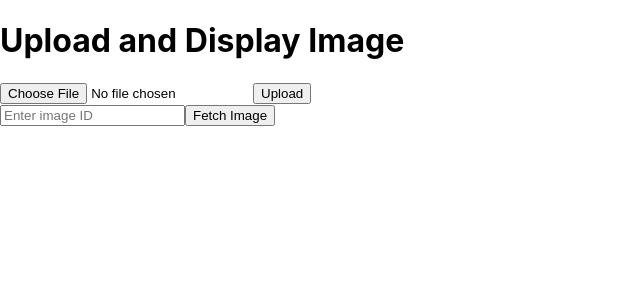
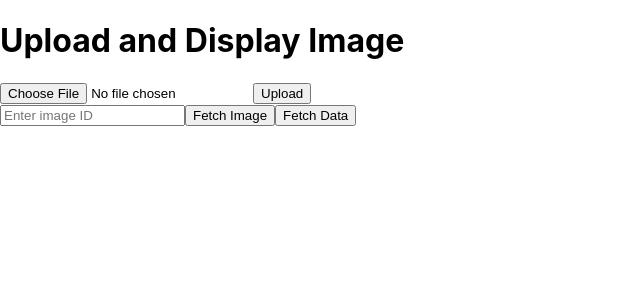
Before and after one commit to Madhumitha-16/full-stack, a React (Create React App) app: page / in a window 1280 px wide. Shown: the top 300 px of the page, without its empty margins (0-640 px from the left). Built offline with nearby package versions, Linux system fonts and the light colour scheme.

Commit message:
some changes

```diff
--- a/package.json
+++ b/package.json
@@ -7,6 +7,7 @@
     "@testing-library/react": "^13.4.0",
     "@testing-library/user-event": "^13.5.0",
     "axios": "^1.6.8",
+    "cors": "^2.8.5",
     "react": "^18.3.1",
     "react-dom": "^18.3.1",
     "react-scripts": "5.0.1",
--- a/src/DisplayImage.js
+++ b/src/DisplayImage.js
@@ -23,10 +23,24 @@ const DisplayImage = () => {
     }
   };
 
+  const handleFetchData = async () => {
+    axios({
+      method: "GET",
+      url: "https://full-stack-virid.vercel.app/buys",
+
+    }).then(res => {
+      console.log(res.data);
+    }).catch((err) => {
+      console.log(err);
+    });
+
+  };
+
   return (
     <div>
       <input type="text" value={imageId} onChange={handleIdChange} placeholder="Enter image ID" />
       <button onClick={handleFetchImage}>Fetch Image</button>
+      <button onClick={handleFetchData}>Fetch Data</button>
       {imageSrc && <img src={imageSrc} alt="Fetched from database" />}
     </div>
   );
--- a/src/UploadImage.js
+++ b/src/UploadImage.js
@@ -14,7 +14,7 @@ const UploadImage = () => {
     formData.append('image', file);
 
     try {
-      const response = await axios.post('https://full-stack-virid.vercel.app/upload', formData, {
+      const response = await axios.post('https://https://full-stack-virid.vercel.app/upload', formData, {
         headers: {
           'Content-Type': 'multipart/form-data'
         }
```
Also changed, not shown: 2 other files (tests, documents, lock files or other folders).
